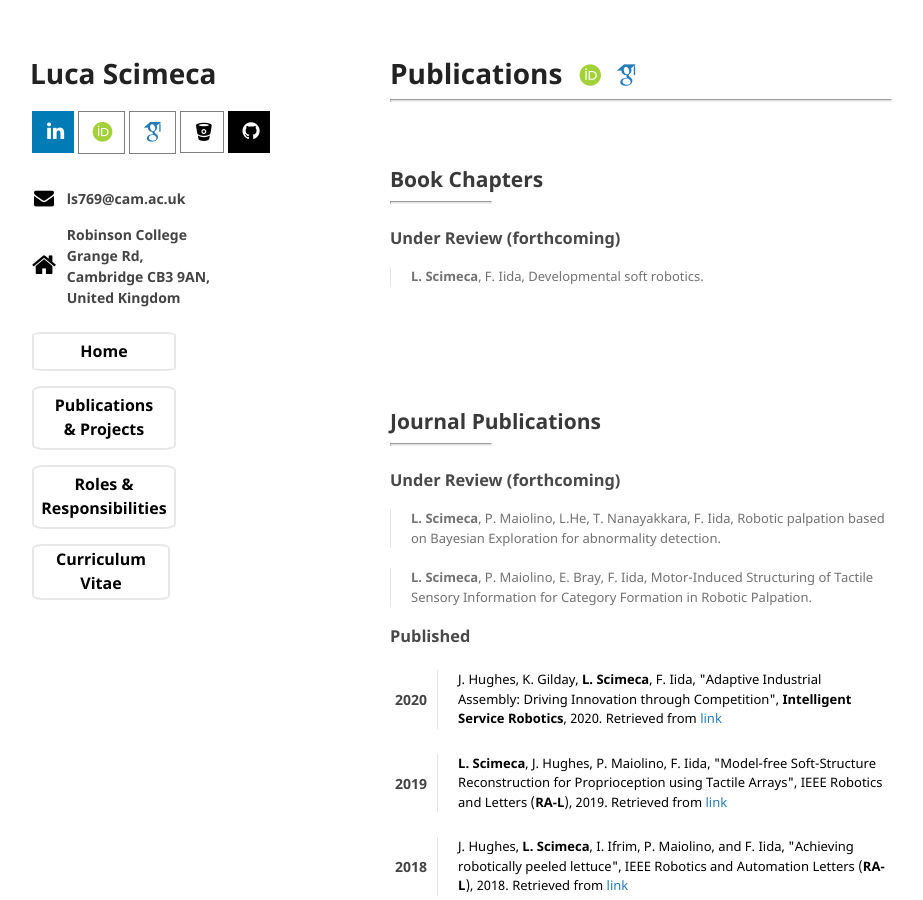
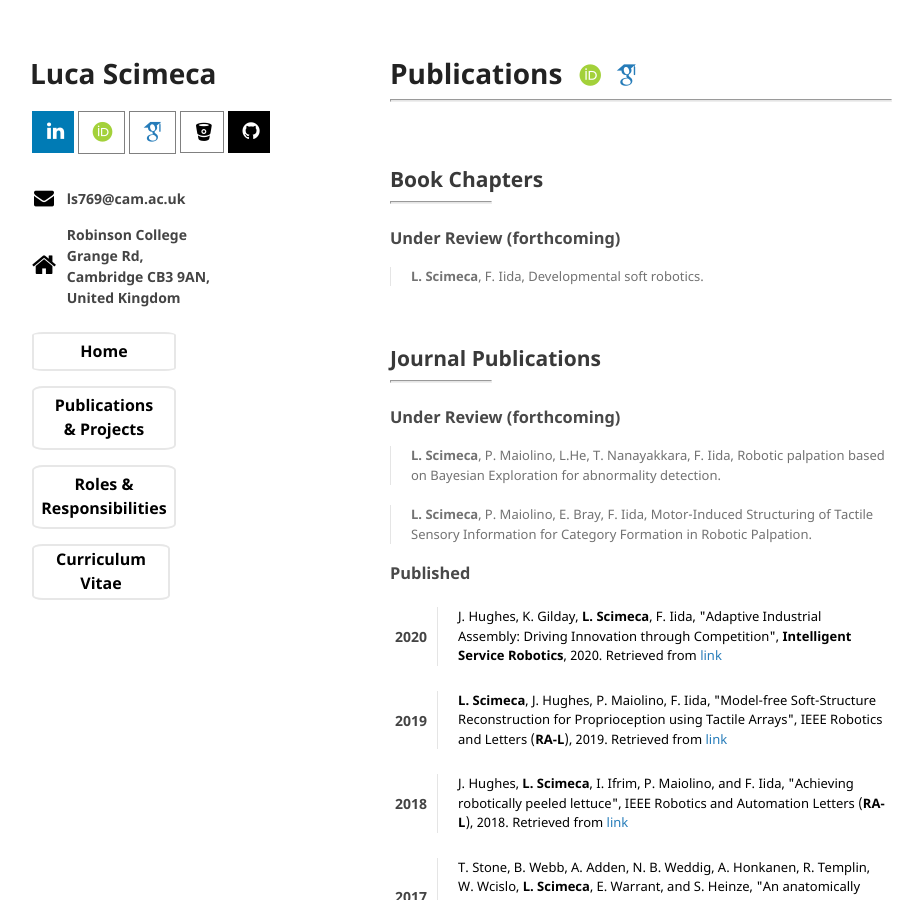
Before and after one commit to lucascimeca/lucascimeca.github.io, a Jekyll site: the page built from publications.md, in a window 1280 px wide and 900 px high. Shown: the whole window, without its empty margins (180-1103 px from the left). Built offline with Jekyll 4.4.1, drawn with Linux system fonts in a browser that asks for light colours; nearby versions of some CDN libraries; some web fonts are replaced; the repository's description, which GitHub fills in, is left out; our own code applies the rules of GitHub Pages for plain Markdown files.

Commit message:
Update publications.md

```diff
--- a/publications.md
+++ b/publications.md
@@ -6,8 +6,6 @@ layout: default
 <hr>
 
 <br/>
-
-
 
 ## [](#bookchapters) Book Chapters
 <hr style="width: 100px">
@@ -21,11 +19,7 @@ layout: default
 
  <!-- ### Published-->
 
-
-
-
-<br/><br/>
-<br/><br/>
+<br/>
 
 ## [](#journals) Journal Publications
 <hr style="width: 100px">
@@ -85,8 +79,7 @@ T. Stone, B. Webb, A. Adden, N. B. Weddig, A. Honkanen, R. Templin, W. Wcislo, <
 </table>
 
 
-<br/><br/>
-<br/><br/>
+<br/>
 
 
 ## [](#Conferences) Conference Proceedings
@@ -145,11 +138,8 @@ T. Stone, B. Webb, A. Adden, N. B. Weddig, A. Honkanen, R. Templin, W. Wcislo, <
 
 <br/>
 
-
-<br/><br/>
-
 # [](#Projects) Other Projects
-
+<hr>
 
 ### [](#CodingWithNNs) Coding with Neural Networks<a href="https://bitbucket.org/lucascimeca/coding_with_neural_networks/src/master/" class="fa fa-external-link" style="font-size: 16px" target="_blank"></a><br/><font size="2px">(Massachusetts Institute of Technology, 2019)</font>
 
```
